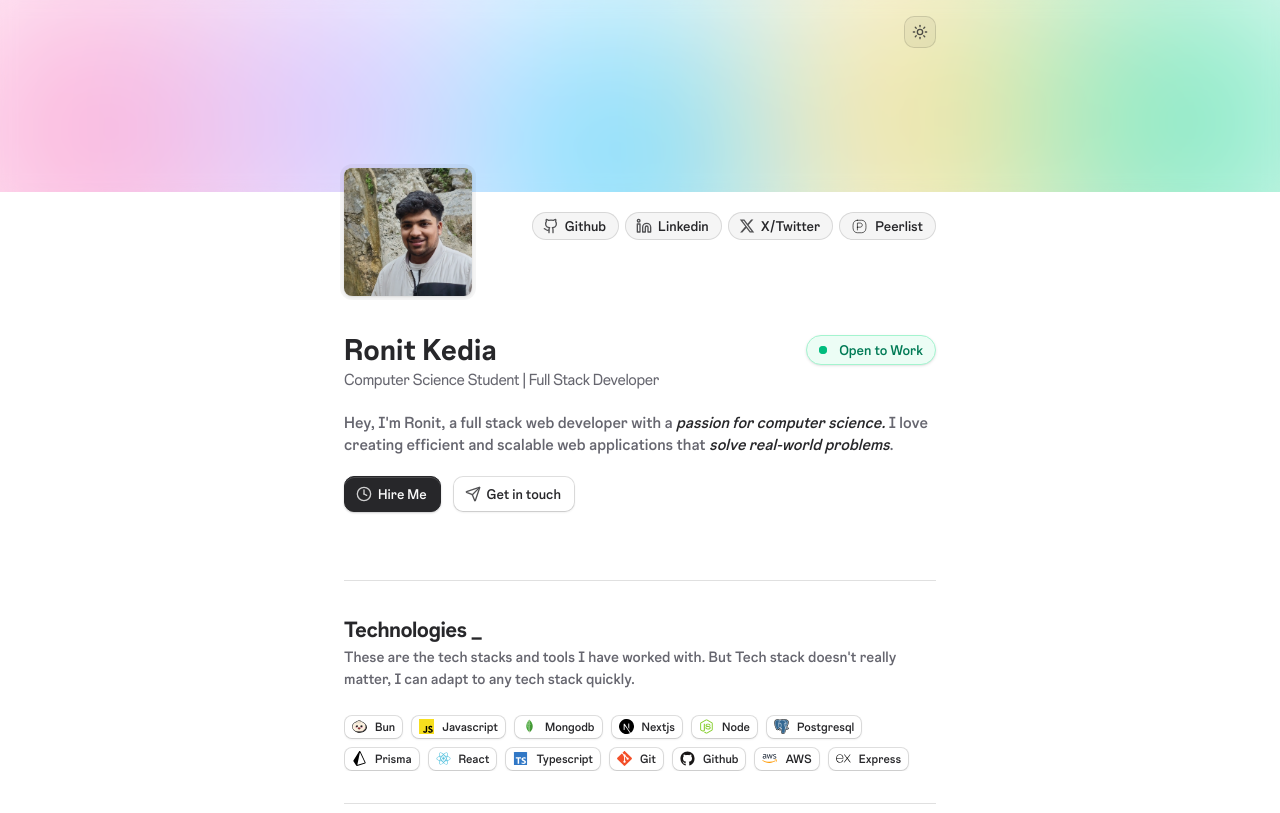
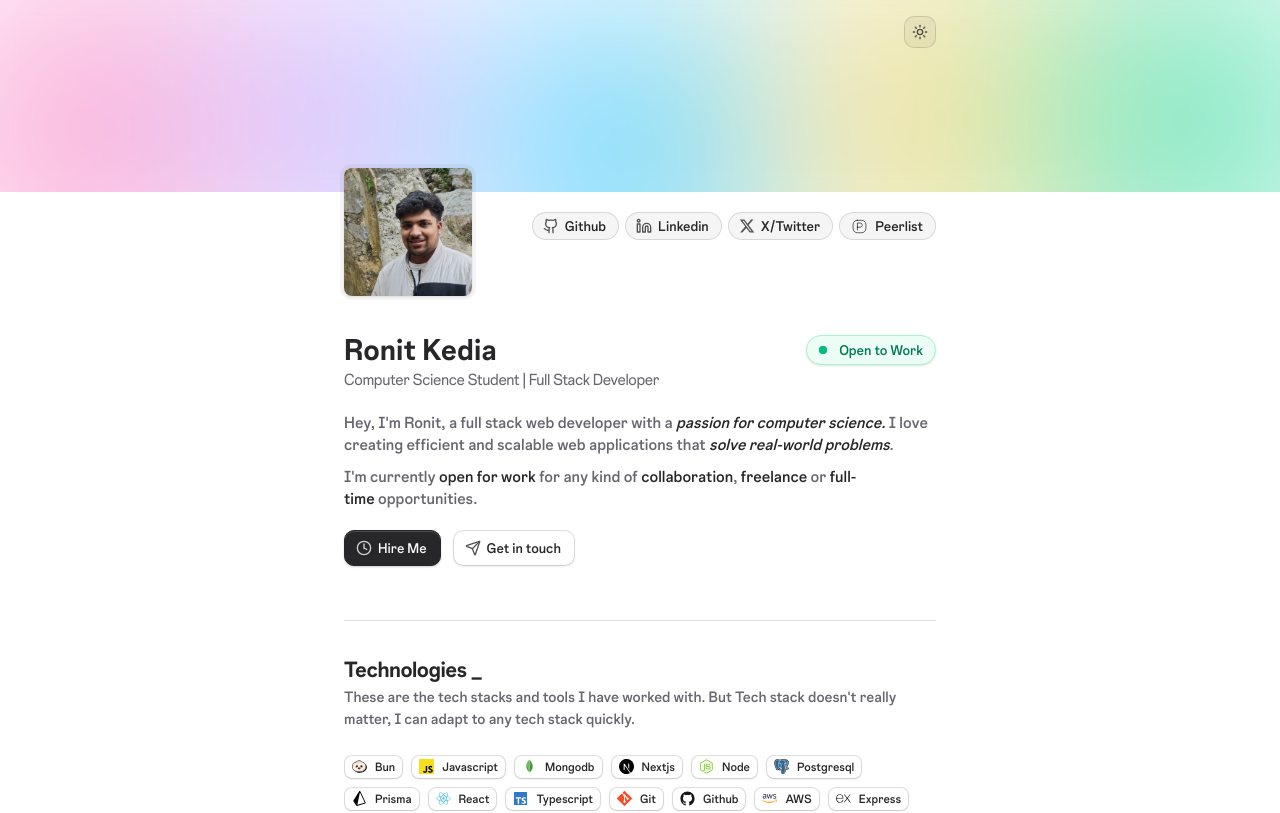
Before and after one commit to ronitk21/crazyfolio, a Next.js app: page / in a window 1280 px wide. Shown: the top 813 px of the page. Built offline with nearby package versions, Linux system fonts and the light colour scheme.

Commit message:
fix: update AboutSection styling and improve introductory text

```diff
--- a/src/app/components/about-section.tsx
+++ b/src/app/components/about-section.tsx
@@ -8,7 +8,7 @@ import SocialSection from './social-section';
 
 const AboutSection = () => {
   return (
-    <div className="relative py-4 pt-38 sm:pt-52">
+    <div className="relative py-4 sm:py-0.5 pt-38 sm:pt-52">
       {/* Avatar positioned relative to this container */}
       <div className="absolute top-18 left-0 z-10 flex w-full justify-between sm:top-30">
         <Avatar className="ring-muted h-36 w-36 shadow-sm ring-4 sm:h-32 sm:w-32">
@@ -41,18 +41,18 @@ const AboutSection = () => {
         </div>
 
         <div className="text-muted-foreground text my-5 flex flex-col items-start gap-4 leading-snug font-medium text-pretty sm:mt-5 sm:gap-2.5 sm:text-base">
-          <p>
+          <p className='text-pretty'>
             Hey, I&apos;m Ronit, a full stack web developer with a
             <span className="text-foreground italic"> passion for computer science. </span>I love
             creating efficient and scalable web applications that
             <span className="text-foreground italic"> solve real-world problems</span>.
           </p>
-          {/* <p>
+          <p className='hidden sm:block text-pretty'>
             I&apos;m currently <span className="text-foreground">open for work</span>{' '}
             for any kind of <span className="text-foreground">collaboration</span>,{' '}
             <span className="text-foreground">freelance</span> or{' '}
             <span className="text-foreground">full-time</span> opportunities.
-          </p> */}
+          </p>
         </div>
 
         <div className="mt-5 flex items-center gap-2 sm:gap-3">
```
